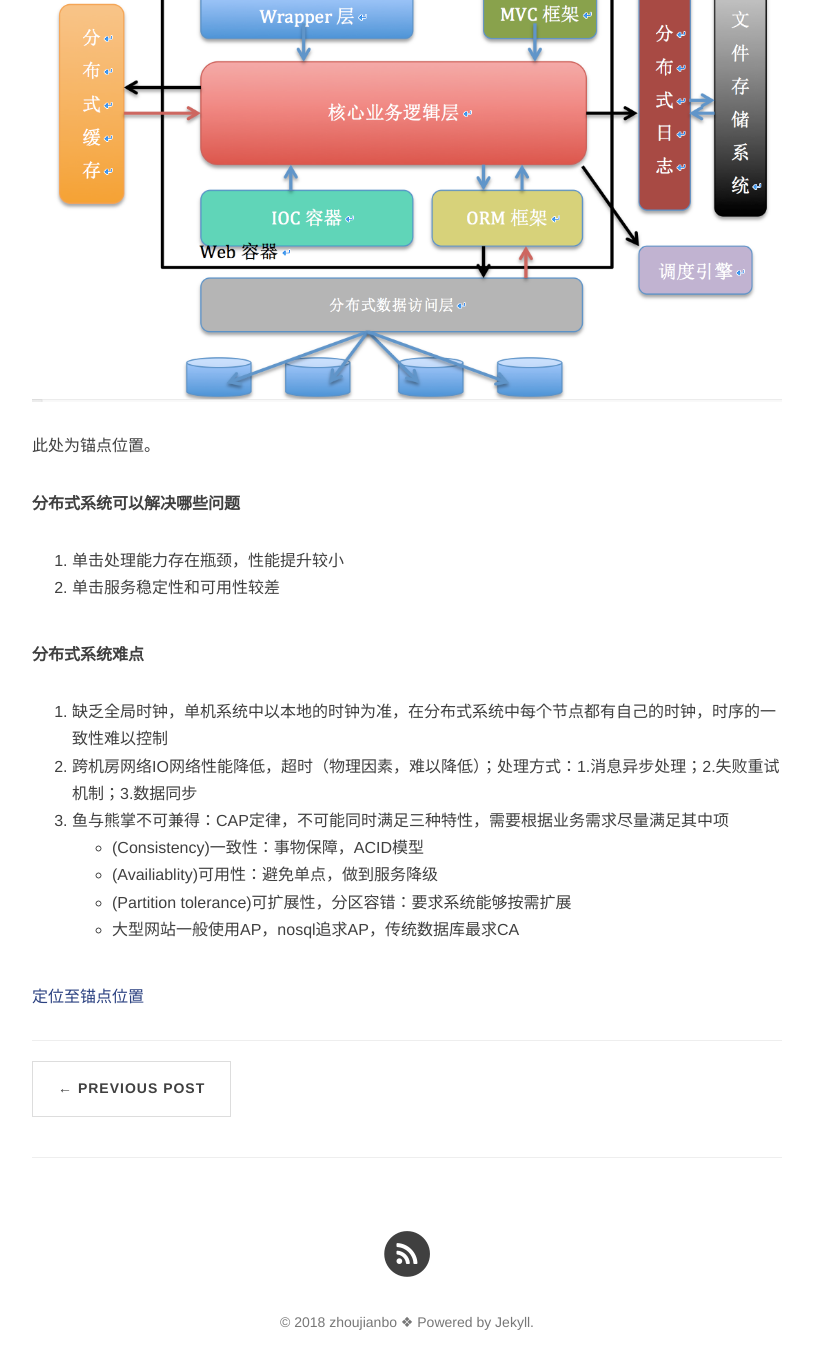
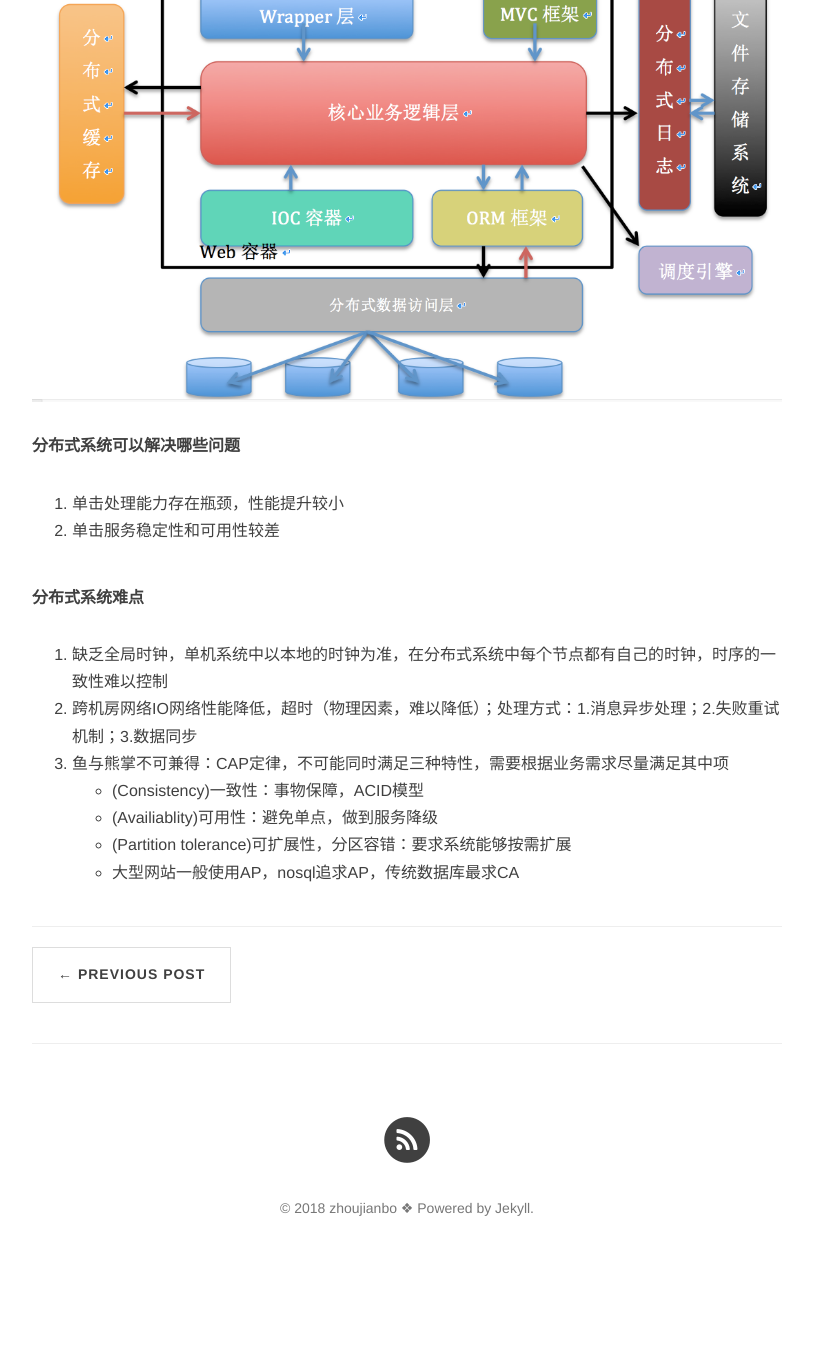
Before and after one commit to ZhouJianBoPro/ZhouJianBoPro.github.io, a Jekyll site: the page built from _posts/2018-03-22-distributed_system.md, in a window 1280 px wide and 1400 px high, scrolled down 717 px. Shown: the top 1369 px of the window, without its empty margins (233-1046 px from the left). Built offline with Jekyll 4.4.1, drawn with Linux system fonts in a browser that asks for light colours; nearby versions of some CDN libraries; comment, search, counter and statistics services are not loaded; after the commit the page ends 2003 px from its top, so only the background shows below that.

Commit message:
defalut commit；

```diff
--- a/_posts/2018-03-22-distributed_system.md
+++ b/_posts/2018-03-22-distributed_system.md
@@ -13,9 +13,6 @@ description: 分布式系统简单了解
 
 ![分布式系统架构](/images/soa.png)
 
-<span id="Mark">
-此处为锚点位置。
-</span>
 
 **分布式系统可以解决哪些问题**
 1. 单击处理能力存在瓶颈，性能提升较小
@@ -29,5 +26,3 @@ description: 分布式系统简单了解
 - (Availiablity)可用性：避免单点，做到服务降级
 - (Partition tolerance)可扩展性，分区容错：要求系统能够按需扩展
 - 大型网站一般使用AP，nosql追求AP，传统数据库最求CA
-
-[定位至锚点位置](#Mark)
```
